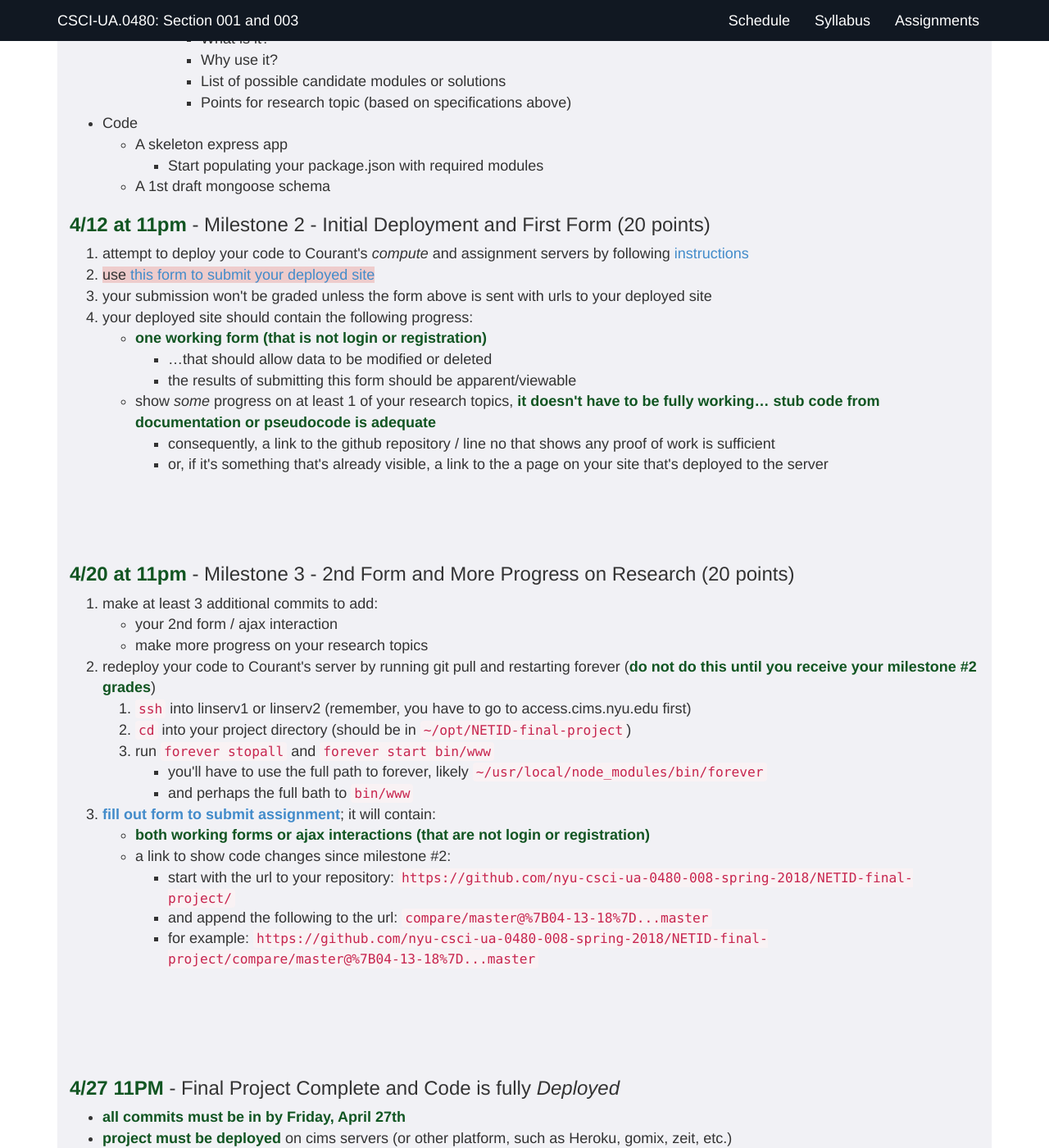
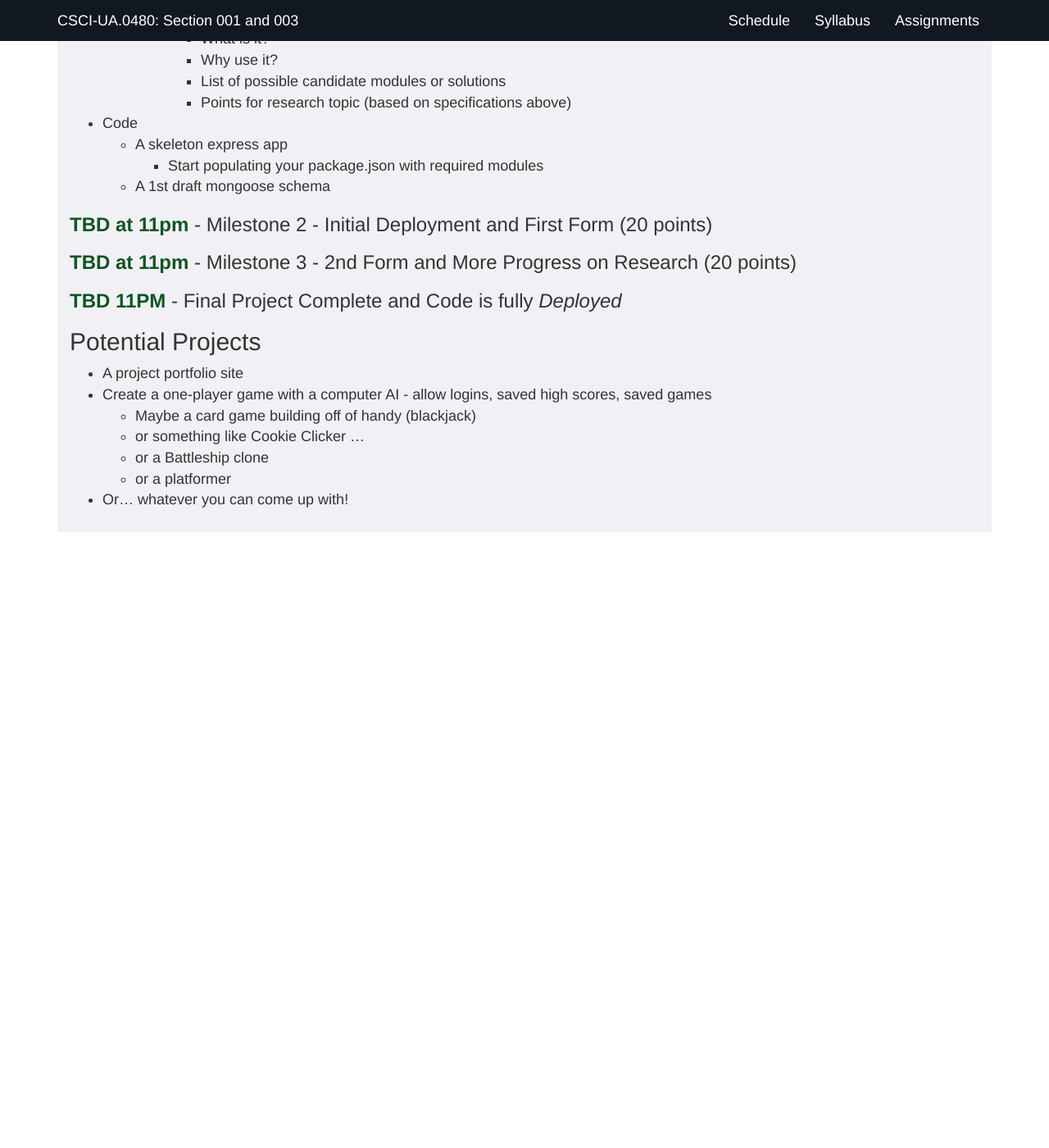
Before and after one commit to foureyes/csci-ua.0480-fall2018-001-003, a Jekyll site: the page built from final-project.markdown, in a window 1280 px wide and 1400 px high, scrolled down 3782 px. Shown: the whole window at 82% size. Built offline with Jekyll 4.4.1, drawn with Linux system fonts in a browser that asks for light colours; a script that is not in the unit is left out; after the commit the page ends 4470 px from its top, so only the background shows below that; some of the changed text lies outside the part shown.

Commit message:
add class

```diff
--- a/final-project.markdown
+++ b/final-project.markdown
@@ -32,7 +32,7 @@ pre {
 	<div class="panel-heading">Final Project</div>
 	<div class="panel-body" markdown="block">
 
-# Final Project, Due __FRI, April 27th at 11pm__
+# Final Project, Due __Final Milestone Due Date TBD 11pm__
 
 
 ## Overview
@@ -149,7 +149,7 @@ Choose at least __8 points__ worth of these following topics (research and imple
 
 <a name="proposal"></a>
 
-###  __4/4 at 11PM__ - Milestone 1 - Requirements / Specifications, Draft Data Model, Skeleton Application (20 points)
+###  __Tentatively 11/6 at 11PM__ - Milestone 1 - Requirements / Specifications, Draft Data Model, Skeleton Application (20 points)
 
 [Check out sample documentation](https://github.com/nyu-csci-ua-0480-008-spring-2017/final-project-example)
 
@@ -197,8 +197,9 @@ Choose at least __8 points__ worth of these following topics (research and imple
 <br>
 {% endcomment %}
 
-### __4/12 at 11pm__ - Milestone 2 - Initial Deployment and First Form (20 points)
+### __TBD at 11pm__ - Milestone 2 - Initial Deployment and First Form (20 points)
 
+{% comment %}
 1. attempt to deploy your code to Courant's _compute_ and assignment servers by following [instructions](homework/deploy.html)
 2. <span class="warning">use [this form to submit your deployed site](https://docs.google.com/forms/d/e/1FAIpQLSfcpmZ6umoks5GbWz91SJeMmqCwrHAuBT48a5oiecQTkM5y9g/viewform)</span>
 3. your submission won't be graded unless the form above is sent with urls to your deployed site
@@ -217,10 +218,12 @@ Choose at least __8 points__ worth of these following topics (research and imple
 <br>
 <br>
 
+{% endcomment %}
 
-### __4/20 at 11pm__ - Milestone 3 - 2nd Form and More Progress on Research (20 points)
+### __TBD at 11pm__ - Milestone 3 - 2nd Form and More Progress on Research (20 points)
 
 
+{% comment %}
 1. make at least 3 additional commits to add:
     * your 2nd form / ajax interaction
     * make more progress on your research topics
@@ -243,9 +246,11 @@ Choose at least __8 points__ worth of these following topics (research and imple
 <br>
 <br>
 <br>
+{% endcomment %}
 
-### __4/27 11PM__ - Final Project Complete and Code is fully  _Deployed_
+### __TBD 11PM__ - Final Project Complete and Code is fully  _Deployed_
 
+{% comment %}
 * __all commits must be in by Friday, April 27th__
 * __project must be deployed__ on cims servers (or other platform, such as Heroku, gomix, zeit, etc.)
 	* if your application needs to be restarted while being graded; I will contact you
@@ -262,8 +267,8 @@ Choose at least __8 points__ worth of these following topics (research and imple
 <br>
 
 <a name="suggestions">
+{% endcomment %}
 
-{% comment %}
 ## Potential Projects
 
 * A project portfolio site
@@ -273,7 +278,6 @@ Choose at least __8 points__ worth of these following topics (research and imple
 	* or a Battleship clone
 	* or a platformer
 * Or... whatever you can come up with!
-{% endcomment %}
 </div>
 </div>
 </div>
--- a/index.markdown
+++ b/index.markdown
@@ -3,6 +3,7 @@ layout: default
 nav-state: index
 ---
 <!--
+
 <h1>AIT Test Deploy</h1>
 -->
 <div id="quick-links">
```
Also changed, not shown: _data/schedule.csv (+10 -9 lines).
